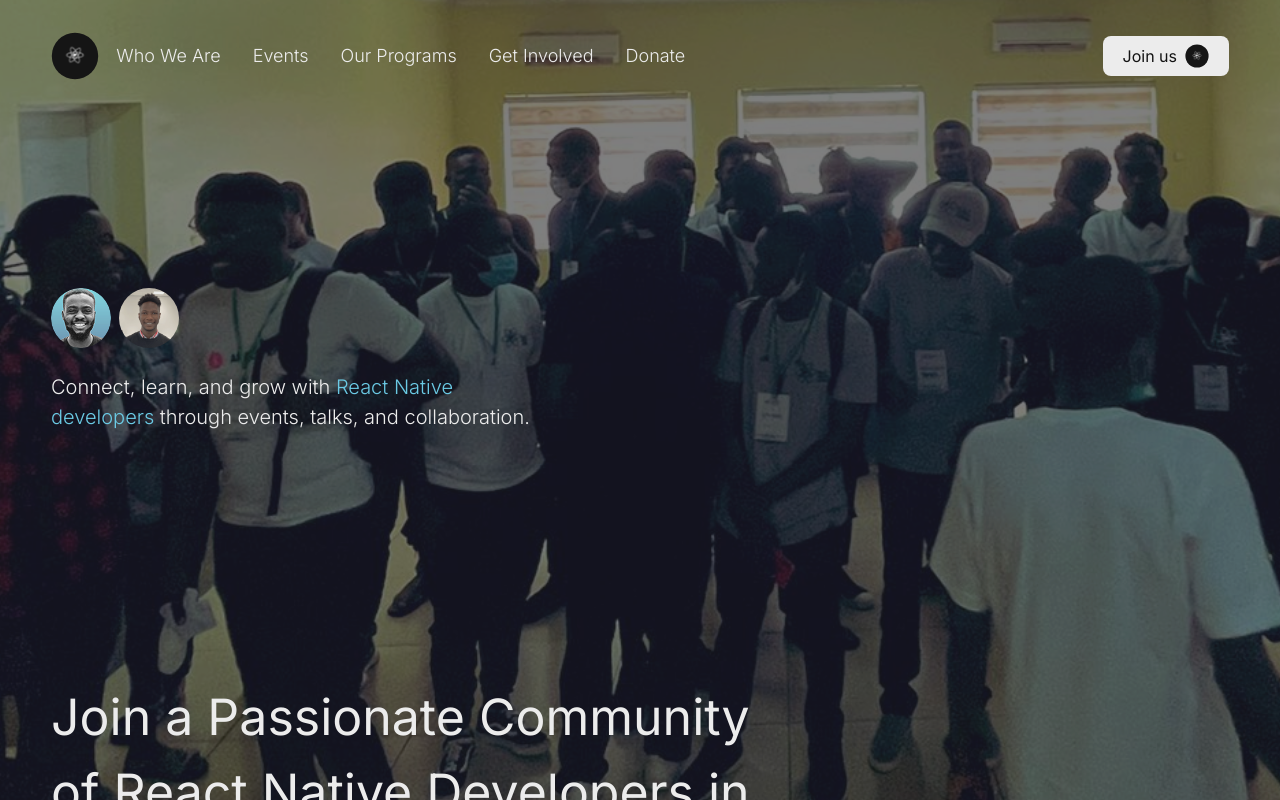
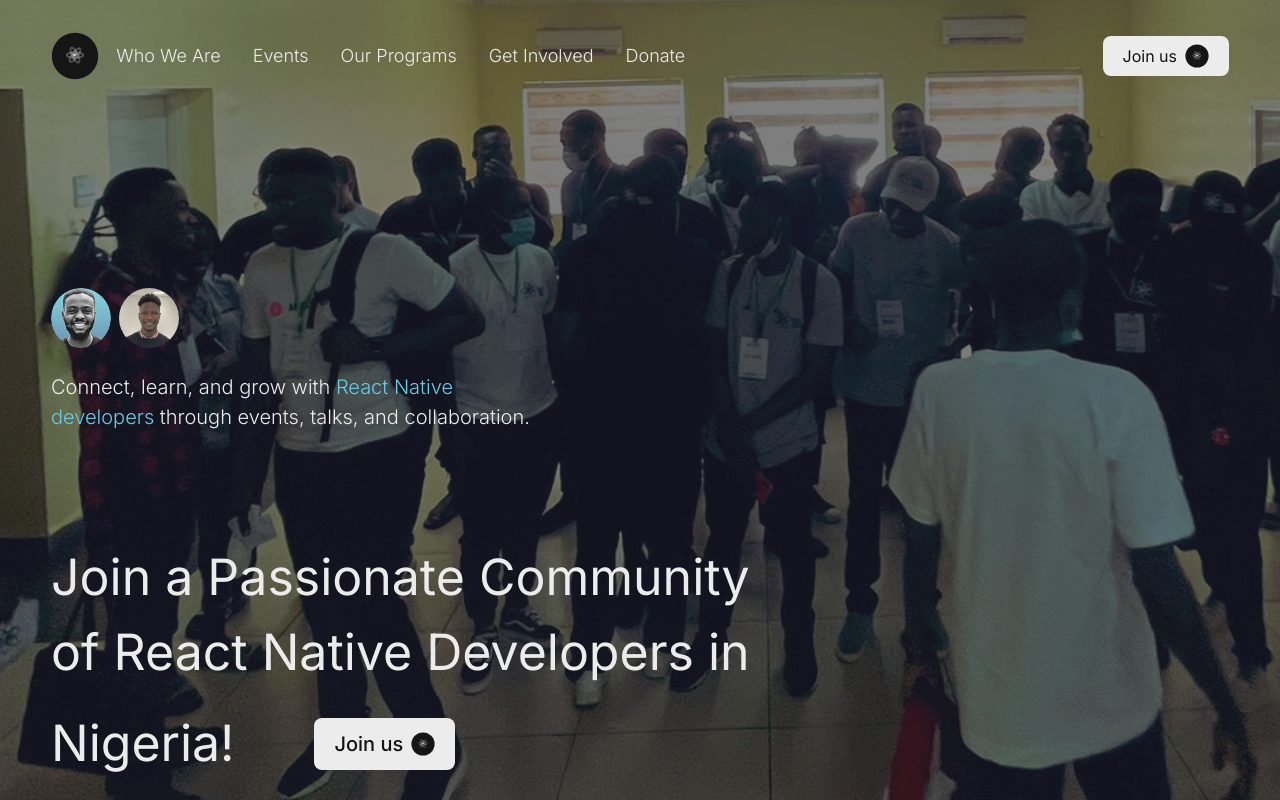
Before and after one commit to react-native-nigeria-community/rnn-landing, a React (Create React App) app: page / in a window 1280 px wide. Shown: the top 800 px of the page. Built offline with nearby package versions, Linux system fonts and the light colour scheme.

Commit message:
Update hero.js

```diff
--- a/src/components/hero.js
+++ b/src/components/hero.js
@@ -23,7 +23,7 @@
       </div>
 
 
-      <div className="flex flex-col gap-4 sm:gap-6 w-full mt-50">
+      <div className="flex flex-col gap-4 sm:gap-6 w-full mt-15">
         <div className="w-full">
           <h1 className="text-white text-2xl sm:text-3xl md:text-4xl lg:text-5xl xl:text-[50px] leading-tight sm:leading-tight md:leading-tight lg:leading-[75px] mb-2 sm:mb-4">
             Join a Passionate Community <br className="hidden sm:block"/>
```
